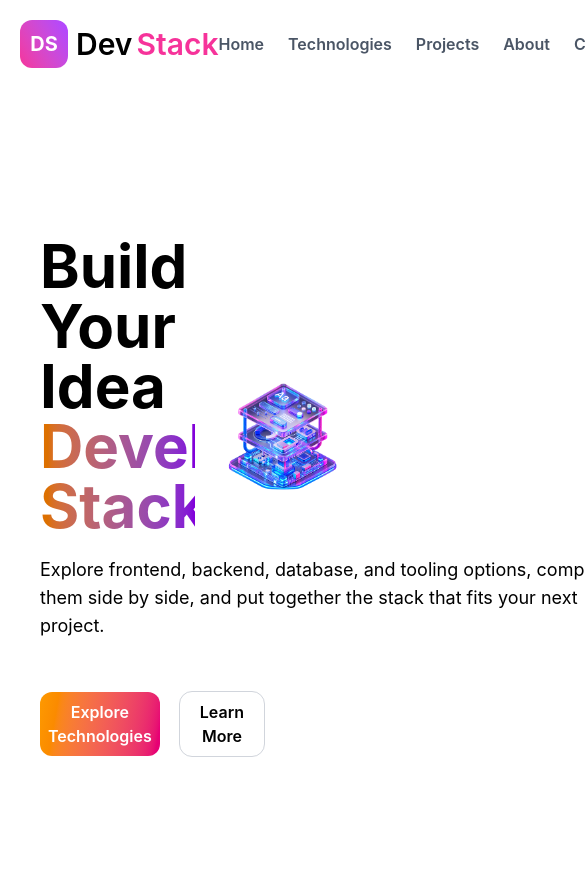
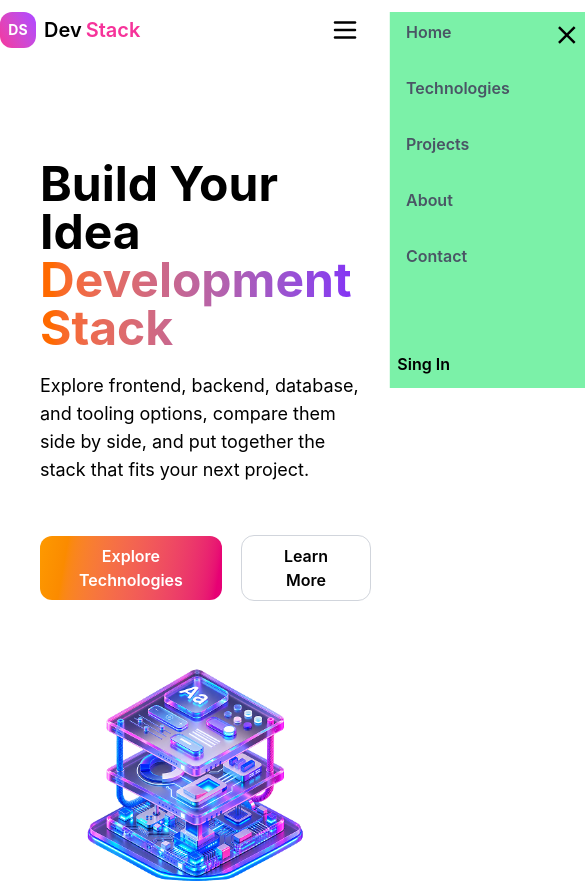
Before and after one commit to sayeedmahmuddevs/DevStack, a React (Vite) app: page / in a window 390 px wide. Shown: the top 883 px of the page, 585 px wide, since content can reach past the window. Built offline with nearby package versions, Linux system fonts and the light colour scheme.

Commit message:
menubar functionalic add

```diff
--- a/package.json
+++ b/package.json
@@ -13,6 +13,7 @@
     "@tailwindcss/vite": "^4.3.3",
     "react": "^19.2.8",
     "react-dom": "^19.2.8",
+    "react-icons": "^5.7.0",
     "tailwindcss": "^4.3.3"
   },
   "devDependencies": {
--- a/src/App.tsx
+++ b/src/App.tsx
@@ -6,6 +6,8 @@ function App() {
     <div className="container mx-auto px-5 max-w-350">
       <NavBar/>
       <HeroSection/>
+      <HeroSection/>
+      <HeroSection/>
     </div>
 
 
--- a/src/Components/HeroSection.tsx
+++ b/src/Components/HeroSection.tsx
@@ -1,14 +1,14 @@
 function HeroSection() {
   return (
     <section className="pb-40 pt-10 ">
-      <div className="grid grid-cols-2">
+      <div className="grid md:grid-cols-2">
         <div className="mt-30 ml-5">
           <div>
-            <h1 className="text-6xl font-bold">Build Your Idea</h1>
-            <h1 className="text-6xl font-bold text-amber bg-linear-to-r to-purple-700 from-amber-600 bg-clip-text text-transparent ">Development Stack</h1>
+            <h1 className="text-5xl lg:text-6xl font-bold">Build Your Idea</h1>
+            <h1 className="text-5xl lg:text-6xl font-bold text-amber bg-linear-to-r to-violet-600 from-orange-500 bg-clip-text text-transparent ">Development Stack</h1>
           </div>
 
-          <p className="w-150 text-lg mt-5 mb-13 ">
+          <p className="max-w-150 text-lg mt-5 mb-13 ">
             Explore frontend, backend, database, and tooling options, compare
             them side by side, and put together the stack that fits your next
             project.
--- a/src/Components/NavBar.tsx
+++ b/src/Components/NavBar.tsx
@@ -1,39 +1,59 @@
+import { useState } from "react";
+import { LuMenu } from "react-icons/lu";
+import { MdClose } from "react-icons/md";
 
 function NavBar() {
+    const [show, setShow] = useState(false)
   return (
-    <section>
-        <div className="mt-3 flex justify-between items-center">
-
+    <section className="fixed top-0 left-0 z-50 w-full bg-white ">
+      <div className="mt-3 mx-auto w-full max-w-[1340px]  flex justify-between items-center relative ">
         {/* logo */}
-            <div className="flex gap-2 items-center">
-                <div className="size-12 text-xl bg-linear-60 from-pink-500 to-purple-500 flex justify-center items-center rounded-xl text-white font-bold">
+        <div className=" flex gap-2 items-center">
+          <div className=" size-9 lg:size-12  text-md md:text-xl bg-linear-60 from-pink-500 to-purple-500 flex justify-center items-center rounded-xl text-white font-bold text-sm ">
             <p>DS</p>
           </div>
           <div className="flex items-center justify-center ">
-                    <p className="text-3xl font-semibold">Dev</p>
-                    <p className="text-3xl font-semibold text-pink-500 ml-1">Stack</p>
+            <p className="text-xl font-semibold md:text-3xl">Dev</p>
+            <p className="text-xl font-semibold text-pink-500 ml-1 md:text-3xl">
+              Stack
+            </p>
           </div>
         </div>
 
         {/* mentubar */}
-            <ul className="flex gap-6 font-semibold text-gray-600  text-md">
+        <div className={`absolute md:static transform transition-transform duration-300 ${show? "translate-x-0" : "translate-x-full"}   top-0 right-0 md:translate-0 z-100  bg-green-300 md:bg-white pt-2 pb-30 md:pb-0`}>
+            <div
+            onClick={() => setShow(false)}
+            className="absolute right-2 text-3xl md:hidden"
+            ><MdClose/> </div>
+
+          <ul className="ml-4 pr-20 md:pr-0 md:ml-0 flex flex-col md:flex-row gap-8 md:bg-none md:gap-5 font-semibold text-gray-600  text-md ">
             <li className="hover:text-pink-500 cursor-pointer">Home</li>
             <li className="hover:text-pink-500 cursor-pointer">Technologies</li>
-                <li className="hover:text-pink-500 cursor-pointer">Projects</li>
+            <li className="hover:text-pink-500 cursor-pointer ">Projects</li>
             <li className="hover:text-pink-500 cursor-pointer">About</li>
             <li className="hover:text-pink-500 cursor-pointer">Contact</li>
           </ul>
+        </div>
 
         {/* log in */}
-            <div className="flex gap-4">
-                <button className="hover:text-pink-500 font-semibold cursor-pointer">Sing In</button>
-                <button className="px-4 py-2 rounded-4xl bg-pink-400 text-white font-semibold text-md hover:bg-pink-500 cursor-pointer">Sign Up</button>
+        <div className={`absolute md:static ${show? "translate-x-0" : "translate-x-30"} transform transition-transform duration-300 md:translate-x-0 top-85 right-15 z-110 item-center gap-3 flex md:flex`}>
+          <button className=" hover:text-pink-500 font-semibold cursor-pointer">
+            Sing In
+          </button>
+          <button className="hidden md:block px-3 py-2 rounded-4xl bg-pink-400 text-white font-semibold text-md hover:bg-pink-500 cursor-pointer">
+            Sign Up
+          </button>
         </div>
 
+        <div
+        onClick={() => setShow(true)}
+        className="w-15 text-3xl md:text-4xl md:hidden">
+          <LuMenu />
         </div>
-
+      </div>
     </section>
-  )
+  );
 }
 
-export default NavBar
+export default NavBar;
```
Also changed, not shown: 1 other file (tests, documents, lock files or other folders). Lines whose indentation alone changed are shown as unchanged.
